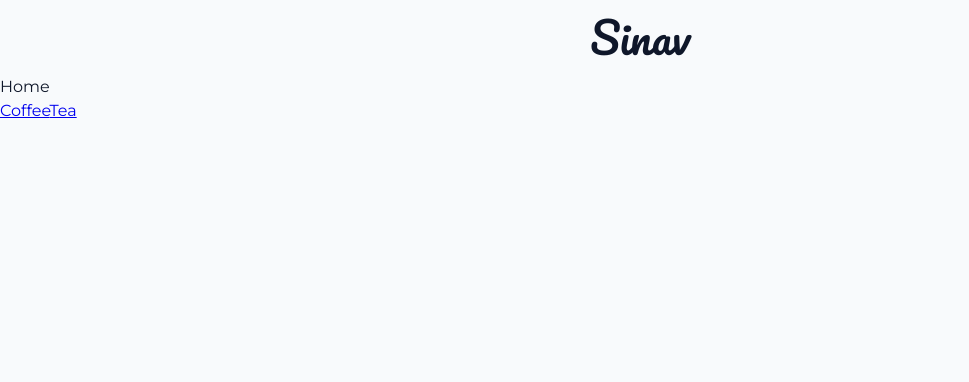
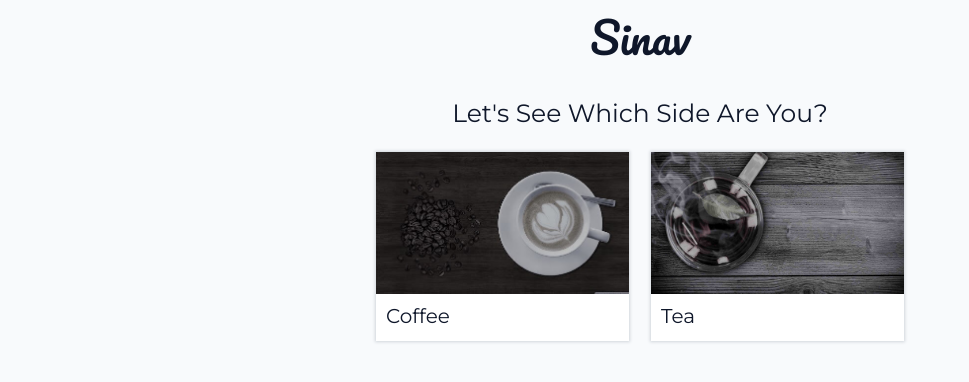
Before and after one commit to theprakashkumar/sinav, a React (Create React App) app: page / in a window 1280 px wide. Shown: the top 382 px of the page, without its empty margins (0-969 px from the left). Built offline with nearby package versions, Linux system fonts and the light colour scheme.

Commit message:
style: styled home component

```diff
--- a/public/index.html
+++ b/public/index.html
@@ -2,6 +2,7 @@
 <html lang="en">
     <head>
         <meta charset="utf-8" />
+        <meta name="theme-color" content="#0f172a">
         <link rel="icon" href="%PUBLIC_URL%/favicon.ico" />
         <link rel="preconnect" href="https://fonts.googleapis.com" />
         <link rel="preconnect" href="https://fonts.gstatic.com" crossorigin />
--- a/src/components/Home.css
+++ b/src/components/Home.css
@@ -0,0 +1,50 @@
+.home {
+    width: 90%;
+    max-width: 55rem;
+    margin: 2rem auto;
+}
+
+.home__title {
+    font-size: 2.5rem;
+    text-align: center;
+}
+
+.home__question-container {
+    margin-top: 2rem;
+    display: flex;
+    justify-content: space-around;
+}
+
+.home__question-container__side {
+    width: 46%;
+    background: #fff;
+    box-shadow: 0px 0px 3px 1px var(--input-outline);
+    cursor: pointer;
+}
+
+@media only screen and (max-width: 500px) {
+    .home__question-container {
+        flex-direction: column;
+        align-items: center;
+    }
+
+    .home__question-container__side {
+        width: 80%;
+        margin-bottom: 2rem;
+    }
+}
+
+.home__question-container__link {
+    text-decoration: none;
+}
+.home__question-container__description__image {
+    max-width: 100%;
+    height: auto;
+}
+
+.home__question-container__description__title {
+    font-size: 2rem;
+    color: var(--main-text-color);
+    padding: 1rem;
+    padding-top: 0;
+}
--- a/src/components/Home.tsx
+++ b/src/components/Home.tsx
@@ -1,12 +1,18 @@
+import "./Home.css";
+import coffee from "../assets/images/coffee.jpg";
+import tea from "../assets/images/tea.jpg";
 import { useContext } from "react";
 import { Link } from "react-router-dom";
 import { DataContext } from "../contexts/DataContext";
 const Home = () => {
     const { dispatch } = useContext(DataContext);
     return (
-        <>
-            <div>Home</div>
+        <div className="home">
+            <div className="home__title">Let's See Which Side Are You?</div>
+            <div className="home__question-container">
+                <div className="home__question-container__side">
                     <Link
+                        className="home__question-container__link"
                         to="/quiz/1"
                         onClick={() =>
                             dispatch({
@@ -17,9 +23,21 @@ const Home = () => {
                             })
                         }
                     >
+                        <div className="home__question-container__description">
+                            <img
+                                className="home__question-container__description__image"
+                                src={coffee}
+                                alt=""
+                            />
+                            <div className="home__question-container__description__title">
                                 Coffee
+                            </div>
+                        </div>
                     </Link>
+                </div>
+                <div className="home__question-container__side">
                     <Link
+                        className="home__question-container__link"
                         to="/quiz/2"
                         onClick={() =>
                             dispatch({
@@ -30,9 +48,20 @@ const Home = () => {
                             })
                         }
                     >
+                        <div className="home__question-container__description">
+                            <img
+                                className="home__question-container__description__image"
+                                src={tea}
+                                alt=""
+                            />
+                            <div className="home__question-container__description__title">
                                 Tea
+                            </div>
+                        </div>
                     </Link>
-        </>
+                </div>
+            </div>
+        </div>
     );
 };
 
--- a/src/components/Result.css
+++ b/src/components/Result.css
@@ -7,7 +7,6 @@
 .result-container__result {
     font-size: 2.5rem;
     text-align: center;
-    margin-bottom: 1.5rem;
 }
 .result-container__score {
     font-size: 2rem;
```
Also changed, not shown: src/assets/images/coffee.jpg (added), src/assets/images/tea.jpg (added). Lines whose indentation alone changed are shown as unchanged.
